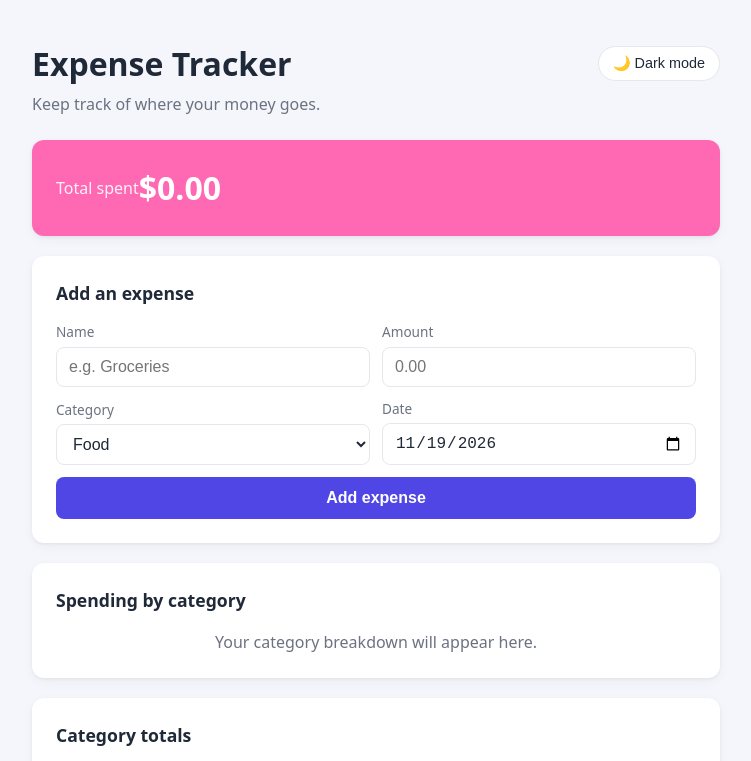
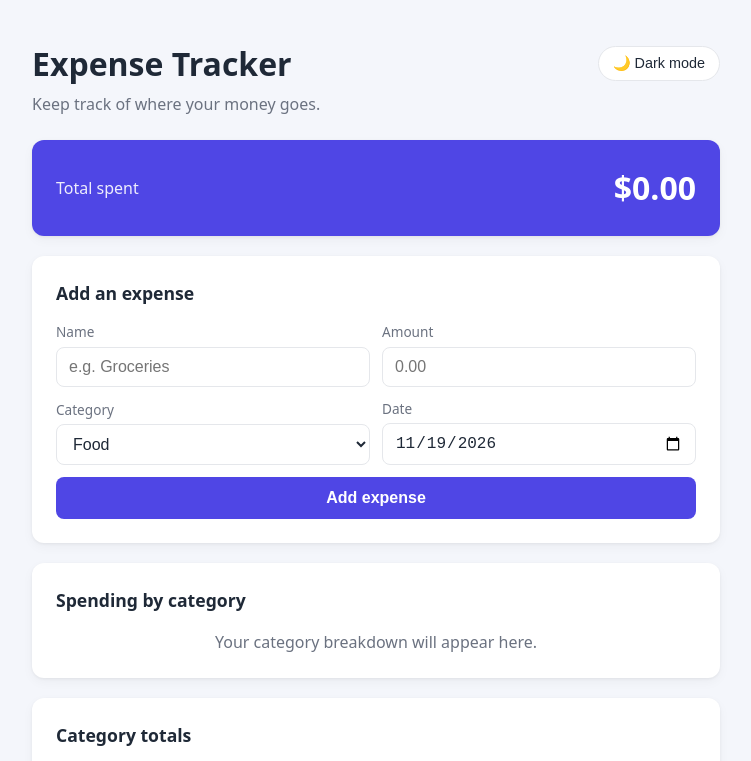
Before and after one commit to cemguv/expense-tracker, a plain HTML site: page index.html in a window 1280 px wide. Shown: the top 761 px of the page, without its empty margins (264-1015 px from the left). Drawn offline with Linux system fonts and the light colour scheme.

Commit message:
Revert "Tweak total card styling"
This reverts commit bb1bec9, restoring the purple background and
the spaced-out layout of the total card.

Co-Authored-By: Claude Opus 5.5 <noreply@anthropic.com>
Claude-Session: https://claude.ai/code/session_01BZ2cvoY2ER4PPAmqXtgGD6

```diff
--- a/style.css
+++ b/style.css
@@ -128,9 +128,9 @@ h2 {
 
 .total-card {
   display: flex;
-  justify-content: flex-start;
+  justify-content: space-between;
   align-items: center;
-  background: hotpink;
+  background: var(--primary);
   color: white;
 }
 
```
